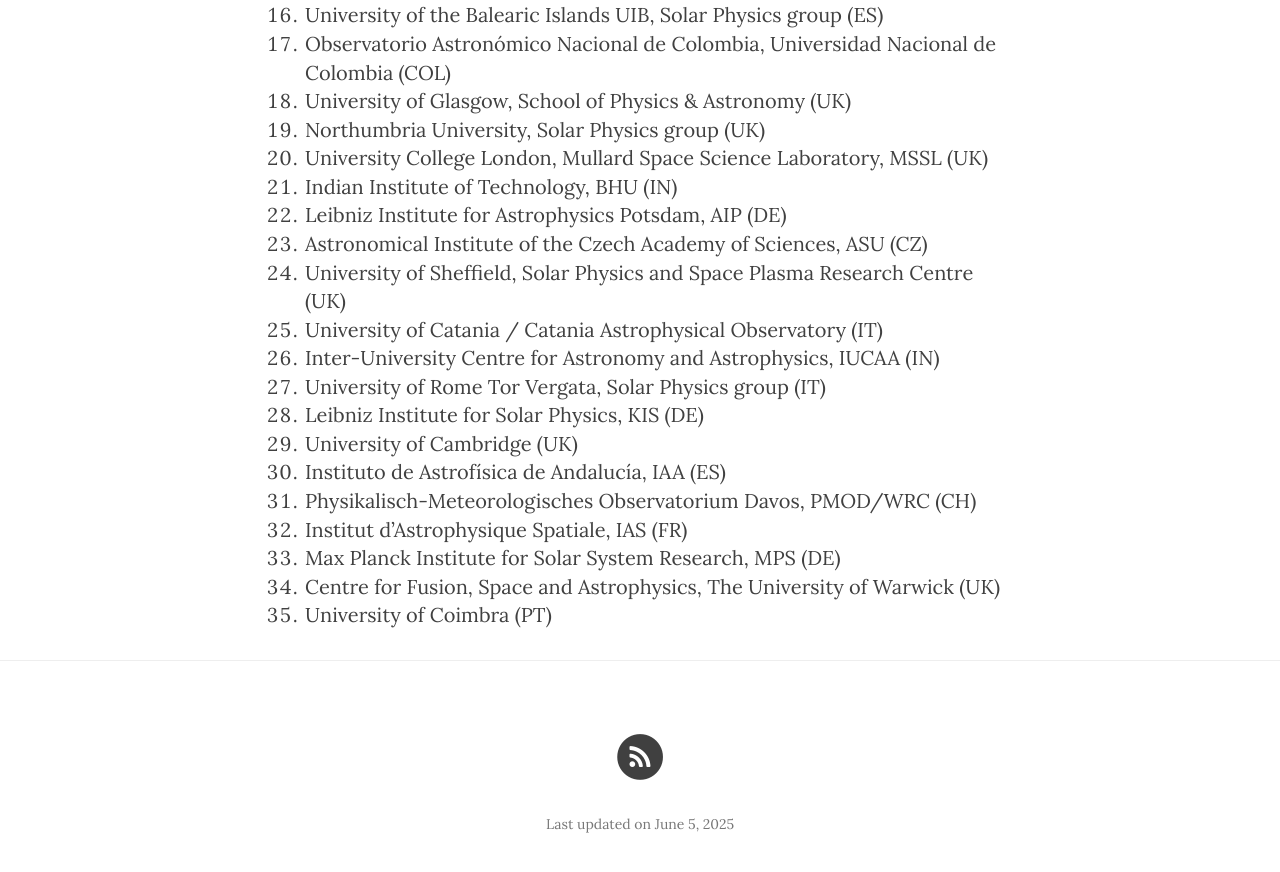
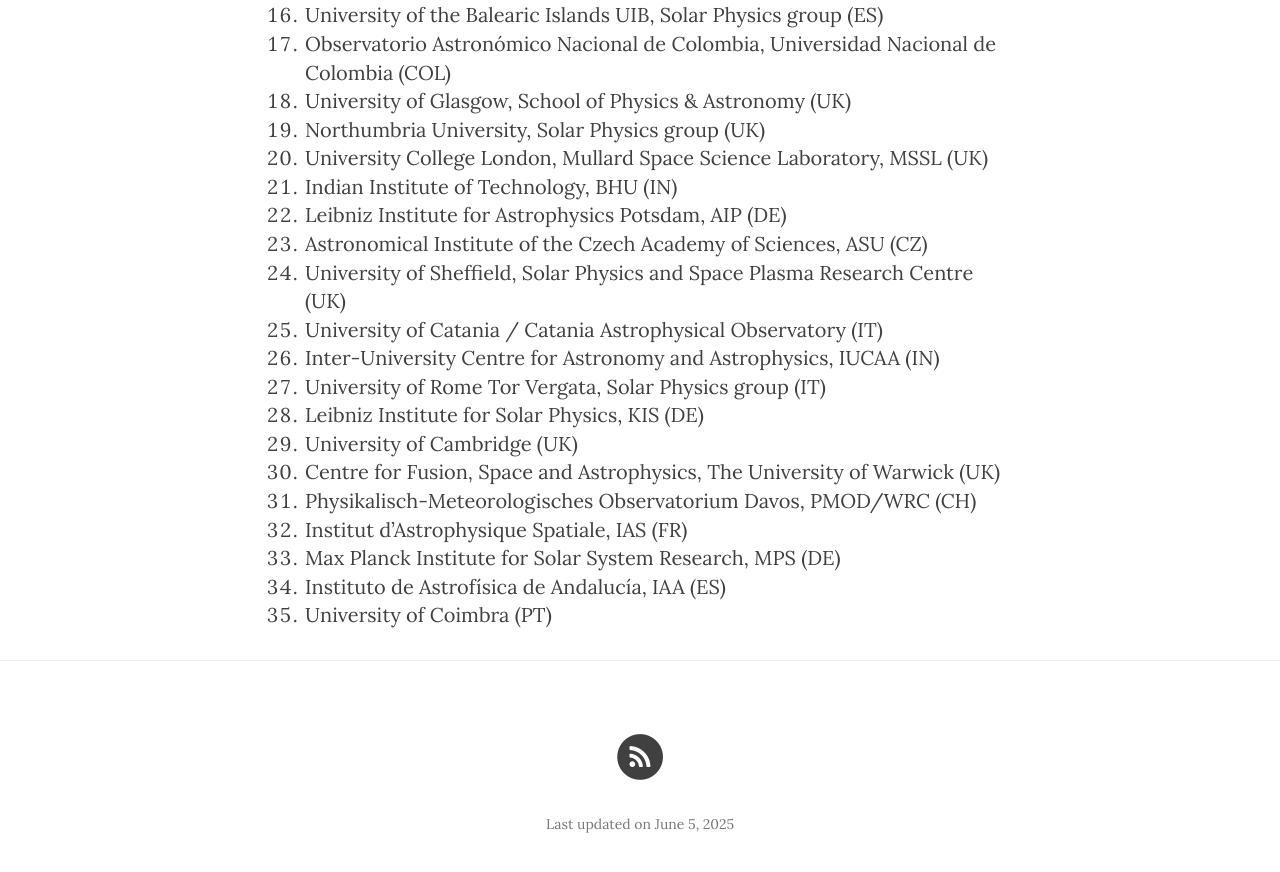
Before and after one commit to ITA-Solar/espos, a Jekyll site: the page built from about.md, in a window 1280 px wide and 900 px high, scrolled down 1439 px. Shown: the top 872 px of the window. Built offline with Jekyll 4.4.1, drawn with Linux system fonts in a browser that asks for light colours; nearby versions of some CDN libraries.

```diff
--- a/about.md
+++ b/about.md
@@ -42,9 +42,9 @@ Participating Institutions (Cyclic Hosting Order; Subject to Updates):
 27. University of Rome Tor Vergata, Solar Physics group (IT)
 28. Leibniz Institute for Solar Physics, KIS (DE)
 29. University of Cambridge (UK)
-30. Instituto de Astrofísica de Andalucía, IAA (ES)
+30. Centre for Fusion, Space and Astrophysics, The University of Warwick (UK)
 31. Physikalisch-Meteorologisches Observatorium Davos, PMOD/WRC (CH)
 32. Institut d’Astrophysique Spatiale, IAS (FR)
 33. Max Planck Institute for Solar System Research, MPS (DE)
-34. Centre for Fusion, Space and Astrophysics, The University of Warwick (UK)
+34. Instituto de Astrofísica de Andalucía, IAA (ES)
 35. University of Coimbra (PT)
```
